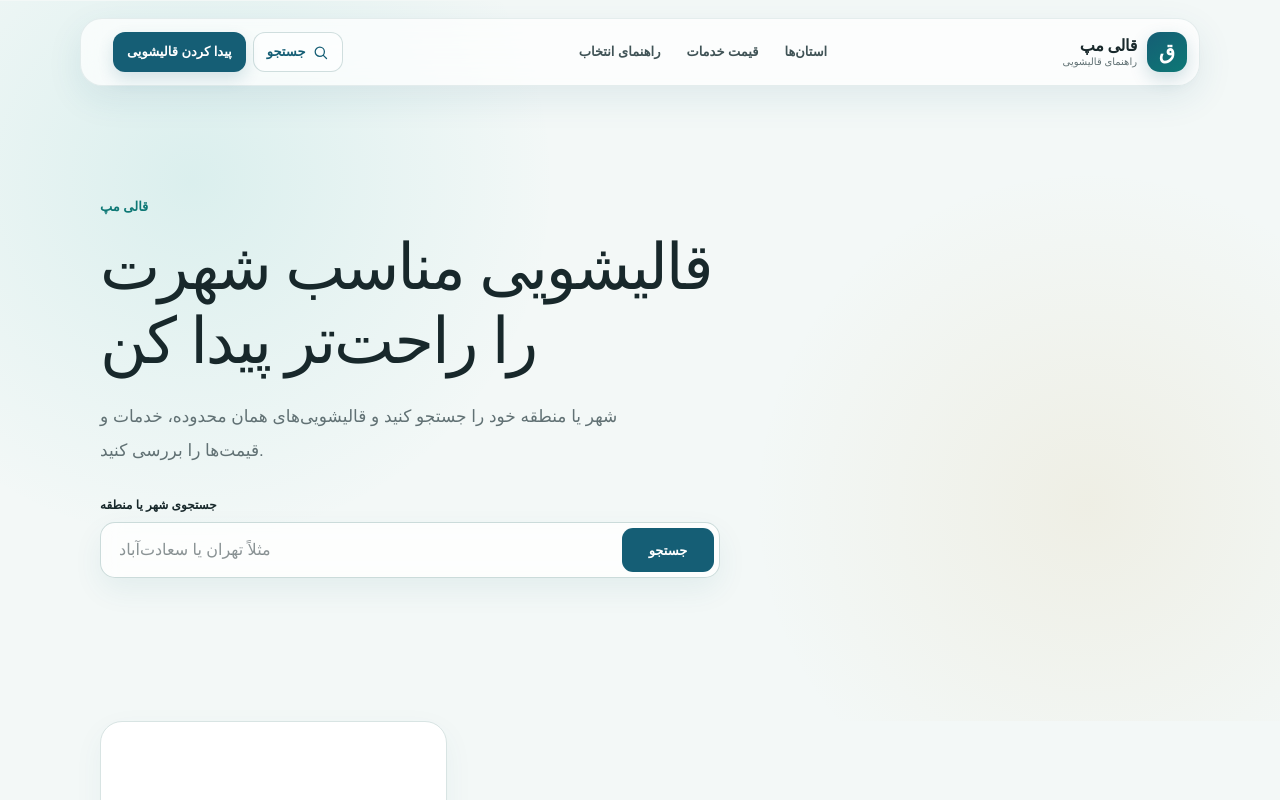
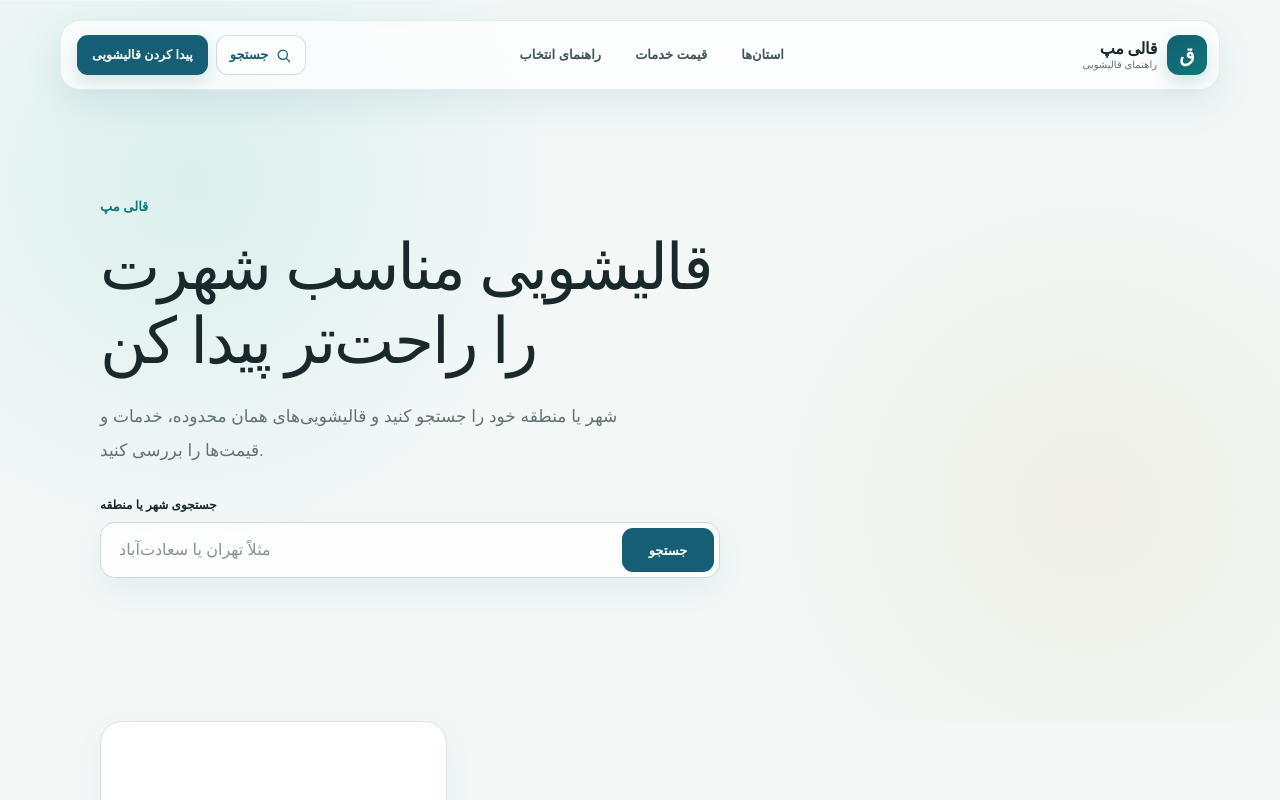
Before and after one commit to HoseinPirhadi/nextjs-boilerplate, a Next.js app: page / in a window 1280 px wide. Shown: the top 800 px of the page. Built offline with nearby package versions, Linux system fonts and the light colour scheme.

Commit message:
Redesign header layout and responsive menu spacing

```diff
--- a/app/globals.css
+++ b/app/globals.css
@@ -19,23 +19,24 @@ html { scroll-behavior: smooth; }
 body { margin: 0; background: var(--background); color: var(--foreground); font-family: Arial, Helvetica, sans-serif; }
 a { color: inherit; text-decoration: none; }
 .site-preview { min-height: 100vh; overflow-x: clip; padding-top: 1px; }
-.site-header-wrap { position: fixed; z-index: 50; top: 18px; left: 0; right: 0; width: min(1120px, calc(100% - 40px)); margin-inline: auto; }
-.site-header { min-height: 68px; display: flex; align-items: center; gap: 18px; padding: 8px 12px 8px 14px; border: 1px solid rgba(216,228,227,.65); border-radius: 22px; background: rgba(255,255,255,.70); box-shadow: 0 12px 36px rgba(21,94,117,.09); -webkit-backdrop-filter: blur(16px); backdrop-filter: blur(16px); }
-.site-logo { display: inline-flex; align-items: center; gap: 10px; flex: 0 0 auto; }
-.site-logo-mark { width: 40px; height: 40px; display: grid; place-items: center; border-radius: 13px; color: #fff; background: linear-gradient(145deg,var(--primary),var(--accent-dark)); font-size: 21px; font-weight: 800; box-shadow: 0 7px 18px rgba(21,94,117,.20); }
-.site-logo-text { display: flex; flex-direction: column; gap: 1px; line-height: 1.15; white-space: nowrap; }
+.site-header-wrap { position: fixed; z-index: 50; top: 20px; left: 0; right: 0; width: min(1160px, calc(100% - 48px)); margin-inline: auto; }
+.site-header { min-height: 70px; display: grid; grid-template-columns: 210px minmax(0, 1fr) auto; align-items: center; gap: 20px; padding: 9px 12px 9px 16px; border: 1px solid rgba(216,228,227,.68); border-radius: 20px; background: rgba(255,255,255,.72); box-shadow: 0 14px 38px rgba(21,94,117,.09); -webkit-backdrop-filter: blur(16px); backdrop-filter: blur(16px); }
+.site-logo { display: inline-flex; align-items: center; gap: 10px; justify-self: start; flex: 0 0 auto; }
+.site-logo-mark { width: 40px; height: 40px; display: grid; place-items: center; border-radius: 12px; color: #fff; background: linear-gradient(145deg,var(--primary),var(--accent-dark)); font-size: 20px; font-weight: 800; box-shadow: 0 7px 18px rgba(21,94,117,.18); }
+.site-logo-text { display: flex; flex-direction: column; gap: 2px; line-height: 1.1; white-space: nowrap; }
 .site-logo-text strong { font-size: 16px; font-weight: 800; letter-spacing: -.02em; }
 .site-logo-text small { color: var(--muted); font-size: 10px; font-weight: 500; }
-.site-nav { display: flex; align-items: center; justify-content: center; gap: 2px; margin-inline: auto; }
-.site-nav-link { padding: 10px 12px; color: #405356; font-size: 13px; font-weight: 600; border-radius: 11px; transition: 160ms ease; }
+.site-nav { display: flex; align-items: center; justify-content: center; gap: 6px; min-width: 0; }
+.site-nav-link { display: inline-flex; align-items: center; justify-content: center; min-height: 40px; padding: 0 14px; color: #405356; font-size: 13px; font-weight: 650; border-radius: 10px; transition: 160ms ease; white-space: nowrap; }
 .site-nav-link:hover { color: var(--primary); background: rgba(22,166,161,.08); }
-.site-header-actions { display: flex; align-items: center; gap: 7px; flex: 0 0 auto; }
-.site-location-btn,.site-header-cta { min-height: 40px; display: inline-flex; align-items: center; justify-content: center; gap: 7px; padding: 0 14px; border-radius: 12px; font-size: 13px; font-weight: 700; transition: 160ms ease; }
-.site-location-btn { color: var(--primary); background: rgba(233,242,241,.78); border: 1px solid rgba(190,210,209,.7); }
-.site-header-cta { color: #fff; background: var(--primary); box-shadow: 0 7px 16px rgba(21,94,117,.16); }
+.site-header-actions { display: flex; align-items: center; justify-content: flex-end; gap: 8px; flex: 0 0 auto; }
+.site-location-btn,.site-header-cta { min-height: 40px; display: inline-flex; align-items: center; justify-content: center; gap: 7px; padding: 0 15px; border-radius: 11px; font-size: 12.5px; font-weight: 750; transition: 160ms ease; white-space: nowrap; }
+.site-header-cta { color: #fff; background: var(--primary); box-shadow: 0 7px 16px rgba(21,94,117,.15); }
 .site-header-cta:hover { background: var(--primary-dark); transform: translateY(-1px); }
-.site-menu-toggle { display: none; width: 44px; height: 44px; margin-inline-start: auto; padding: 0; border: 1px solid var(--line); border-radius: 12px; background: rgba(255,255,255,.6); cursor: pointer; }
-.site-menu-toggle span { display: block; width: 19px; height: 2px; margin: 4px auto; border-radius: 2px; background: var(--primary); }
+.site-menu-toggle, .site-mobile-search-trigger { display: none; width: 40px; height: 40px; padding: 0; border: 1px solid var(--line); border-radius: 11px; background: rgba(255,255,255,.62); cursor: pointer; }
+.site-mobile-search-trigger { color: var(--primary); place-items: center; }
+.site-mobile-search-trigger svg { width: 17px; height: 17px; fill: none; stroke: currentColor; stroke-width: 1.8; stroke-linecap: round; stroke-linejoin: round; }
+.site-menu-toggle span { display: block; width: 18px; height: 2px; margin: 4px auto; border-radius: 2px; background: var(--primary); }
 .site-mobile-menu { display: none; }
 .preview-hero { min-height: 720px; display: flex; align-items: center; padding: 150px max(24px,calc((100vw - 1080px)/2)) 100px; background: radial-gradient(circle at 15% 25%,rgba(22,166,161,.11),transparent 30%),radial-gradient(circle at 85% 70%,rgba(199,155,67,.10),transparent 28%),var(--background); }
 .preview-hero-content { max-width: 650px; }
@@ -50,19 +51,24 @@ a { color: inherit; text-decoration: none; }
 .preview-section-tall { min-height: 460px; }
 .preview-placeholder { display: grid; place-items: center; color: var(--muted); }
 @media (max-width:900px) {
-  .site-header { gap: 14px; } .site-nav { display:none; } .site-header-actions { display:none; } .site-menu-toggle { display:block; }
-  .site-mobile-menu { display:none; margin-top:8px; padding:10px; border:1px solid rgba(216,228,227,.65); border-radius:18px; background:rgba(255,255,255,.82); box-shadow:0 12px 30px rgba(21,94,117,.10); -webkit-backdrop-filter:blur(16px); backdrop-filter:blur(16px); }
+  .site-header { display:flex; min-height:64px; gap:8px; padding:8px 9px 8px 10px; }
+  .site-logo { margin-inline-end:auto; }
+  .site-nav, .site-header-actions { display:none; }
+  .site-mobile-search-trigger, .site-menu-toggle { display:grid; }
+  .site-mobile-menu { display:none; margin-top:10px; padding:12px; border:1px solid rgba(216,228,227,.65); border-radius:18px; background:rgba(255,255,255,.82); box-shadow:0 12px 30px rgba(21,94,117,.10); -webkit-backdrop-filter:blur(16px); backdrop-filter:blur(16px); }
   .site-mobile-menu.is-open { display:block; } .site-mobile-menu nav { display:grid; }
-  .site-mobile-menu nav a { padding:13px 12px; border-radius:10px; color:#405356; font-size:14px; font-weight:700; }
+  .site-mobile-menu nav a { min-height:48px; display:flex; align-items:center; padding:0 13px; border-radius:10px; color:#405356; font-size:14px; font-weight:700; border-bottom:1px solid rgba(216,228,227,.72); }
+  .site-mobile-menu nav a:last-child { border-bottom:0; }
   .site-mobile-menu nav a:hover { background:var(--surface-soft); color:var(--primary); }
   .site-mobile-actions { display:grid; gap:8px; margin-top:8px; padding-top:8px; border-top:1px solid var(--line); }
   .site-mobile-actions a { padding:12px; border-radius:10px; background:var(--surface-soft); color:var(--primary); text-align:center; font-size:13px; font-weight:800; }
   .preview-section { grid-template-columns:1fr; }
 }
 @media (max-width:640px) {
-  .site-header-wrap { top:10px; width:calc(100% - 20px); } .site-header { min-height:60px; padding:8px 9px 8px 10px; border-radius:18px; }
+  .site-header-wrap { top:10px; width:calc(100% - 20px); }
+  .site-header { min-height:60px; border-radius:17px; }
   .site-logo-mark { width:36px; height:36px; border-radius:11px; font-size:19px; } .site-logo-text strong { font-size:15px; } .site-logo-text small { display:none; }
-  .site-menu-toggle { width:40px; height:40px; border-radius:11px; } .preview-hero { min-height:650px; padding:130px 20px 80px; } .preview-hero h1 { font-size:39px; } .preview-hero p { font-size:15px; }
+  .site-mobile-search-trigger, .site-menu-toggle { width:38px; height:38px; border-radius:10px; } .preview-hero { min-height:650px; padding:130px 20px 80px; } .preview-hero h1 { font-size:39px; } .preview-hero p { font-size:15px; }
   .preview-section { width:calc(100% - 32px); }
 }
 
@@ -140,7 +146,7 @@ a { color: inherit; text-decoration: none; }
 .site-mobile-search > div { display:flex; min-height:44px; border:1px solid var(--line); border-radius:11px; overflow:hidden; background:#fff; }
 .site-mobile-search input { min-width:0; flex:1; border:0; outline:0; padding:0 11px; background:transparent; font:inherit; font-size:13px; }
 .site-mobile-search button { width:45px; border:0; background:var(--primary); color:#fff; font-size:18px; cursor:pointer; }
-.site-mobile-cta { display:block; margin-top:8px; padding:12px; border-radius:10px; background:var(--primary); color:#fff !important; text-align:center; font-size:13px; font-weight:800; }
+.site-mobile-cta { display:flex; align-items:center; justify-content:center; min-height:46px; margin-top:12px; padding:0 12px; border-radius:10px; background:var(--primary); color:#fff !important; text-align:center; font-size:13px; font-weight:800; }
 .preview-hero-search { width:min(620px,100%); margin-top:28px; }
 .preview-hero-search label { display:block; margin-bottom:8px; color:var(--foreground); font-size:12px; font-weight:800; }
 .preview-hero-search > div { display:flex; min-height:56px; padding:5px; border:1px solid rgba(190,210,209,.8); border-radius:15px; background:rgba(255,255,255,.78); box-shadow:0 12px 30px rgba(21,94,117,.07); -webkit-backdrop-filter:blur(10px); backdrop-filter:blur(10px); }
```
